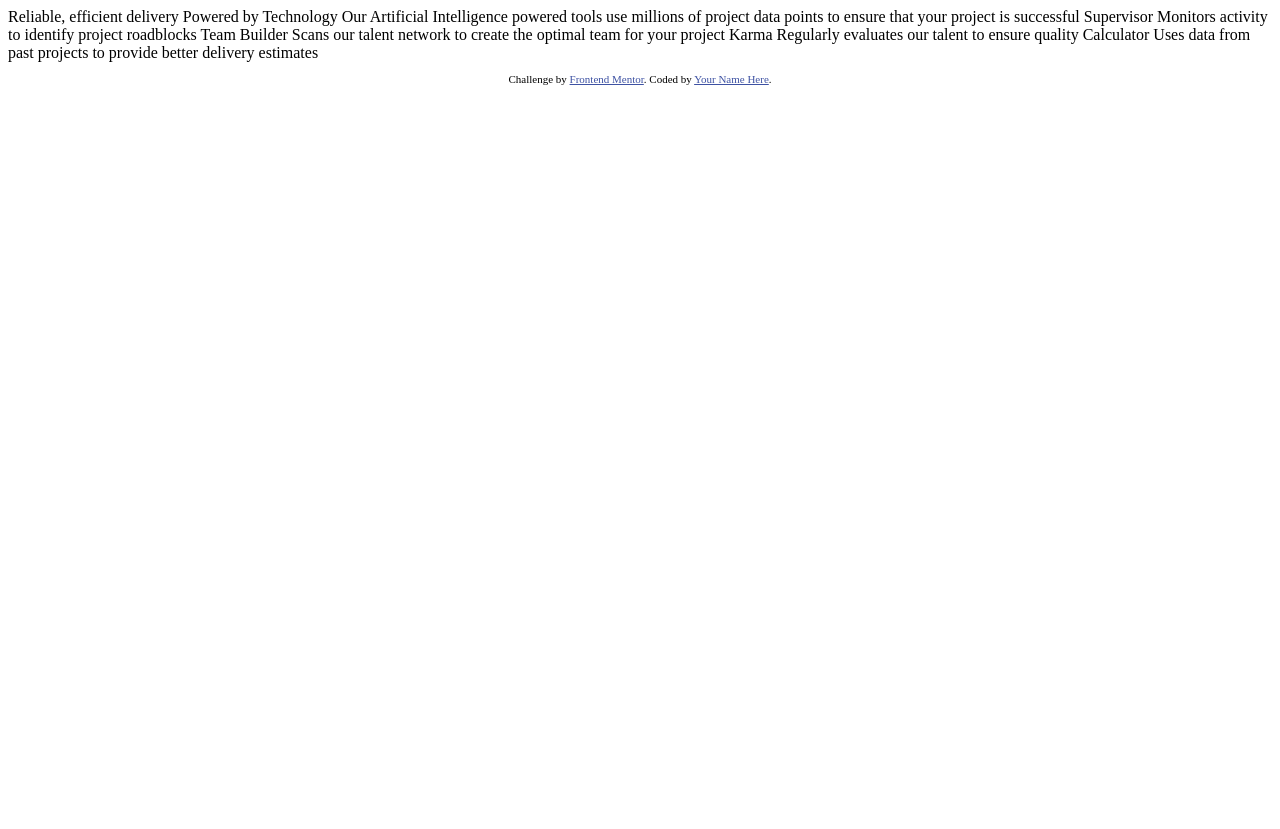
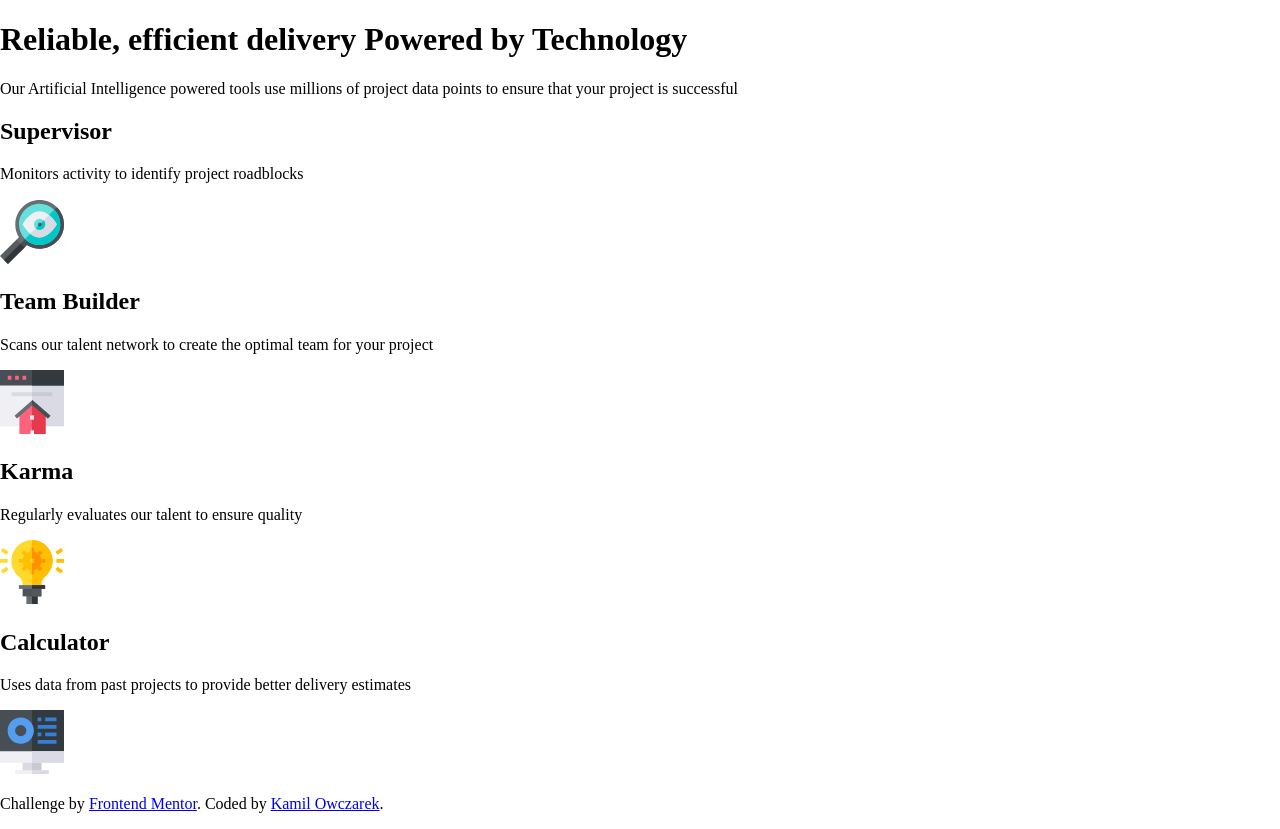
Before and after one commit to Owczarek-Kamil/four-card-feature-section, a plain HTML site: page index.html in a window 1280 px wide. Before the commit the page ends 800 px from the top, so only its background shows below. Drawn offline with nearby package versions, Linux system fonts and the light colour scheme.

Commit message:
Create HTML structure

```diff
--- a/index.html
+++ b/index.html
@@ -1,44 +1,53 @@
 <!DOCTYPE html>
 <html lang="en">
 	<head>
-  <meta charset="UTF-8">
-  <meta name="viewport" content="width=device-width, initial-scale=1.0"> <!-- displays site properly based on user's device -->
-
-  <link rel="icon" type="image/png" sizes="32x32" href="./images/favicon-32x32.png">
-
+		<meta charset="UTF-8" />
+		<meta name="viewport" content="width=device-width, initial-scale=1.0" />
+		<link rel="icon" type="image/png" sizes="32x32" href="./images/favicon-32x32.png" />
 		<title>Frontend Mentor | Four card feature section</title>
-
-  <!-- Feel free to remove these styles or customise in your own stylesheet 👍 -->
-  <style>
-    .attribution { font-size: 11px; text-align: center; }
-    .attribution a { color: hsl(228, 45%, 44%); }
-  </style>
+		<link
+			rel="stylesheet"
+			href="https://cdnjs.cloudflare.com/ajax/libs/normalize/8.0.1/normalize.css"
+			integrity="sha512-oHDEc8Xed4hiW6CxD7qjbnI+B07vDdX7hEPTvn9pSZO1bcRqHp8mj9pyr+8RVC2GmtEfI2Bi9Ke9Ass0as+zpg=="
+			crossorigin="anonymous"
+			referrerpolicy="no-referrer" />
 	</head>
 	<body>
-
-  Reliable, efficient delivery
-  Powered by Technology
-
-  Our Artificial Intelligence powered tools use millions of project data points
-  to ensure that your project is successful
-
-  Supervisor
-  Monitors activity to identify project roadblocks
-
-  Team Builder
-  Scans our talent network to create the optimal team for your project
-
-  Karma
-  Regularly evaluates our talent to ensure quality
-
-  Calculator
-  Uses data from past projects to provide better delivery estimates
-
-
+		<main class="four-card-feature">
+			<section class="heading-section">
+				<h1 class="heading">Reliable, efficient delivery <span class="bold">Powered by Technology</span></h1>
+				<p class="sentence">
+					Our Artificial Intelligence powered tools use millions of project data points to ensure that your project is
+					successful
+				</p>
+			</section>
+			<section class="cards-section">
+				<div class="card supervisor">
+					<h2 class="title">Supervisor</h2>
+					<p class="text">Monitors activity to identify project roadblocks</p>
+					<img src="./images/icon-supervisor.svg" alt="Supervisor icon" class="icon" />
+				</div>
+				<div class="card team-builder">
+					<h2 class="title">Team Builder</h2>
+					<p class="text">Scans our talent network to create the optimal team for your project</p>
+					<img src="./images/icon-team-builder.svg" alt="Team Builder icon" class="icon" />
+				</div>
+				<div class="card karma">
+					<h2 class="title">Karma</h2>
+					<p class="text">Regularly evaluates our talent to ensure quality</p>
+					<img src="./images/icon-karma.svg" alt="Karma icon" class="icon" />
+				</div>
+				<div class="card calculator">
+					<h2 class="title">Calculator</h2>
+					<p class="text">Uses data from past projects to provide better delivery estimates</p>
+					<img src="./images/icon-calculator.svg" alt="Calculator icon" class="icon" />
+				</div>
+			</section>
+		</main>
 		<footer>
 			<p class="attribution">
-      Challenge by <a href="https://www.frontendmentor.io?ref=challenge" target="_blank">Frontend Mentor</a>.
-      Coded by <a href="#">Your Name Here</a>.
+				Challenge by <a href="https://www.frontendmentor.io?ref=challenge" target="_blank">Frontend Mentor</a>. Coded by
+				<a href="https://github.com/Owczarek-Kamil" target="_blank">Kamil Owczarek</a>.
 			</p>
 		</footer>
 	</body>
```
Lines whose indentation alone changed are shown as unchanged.
